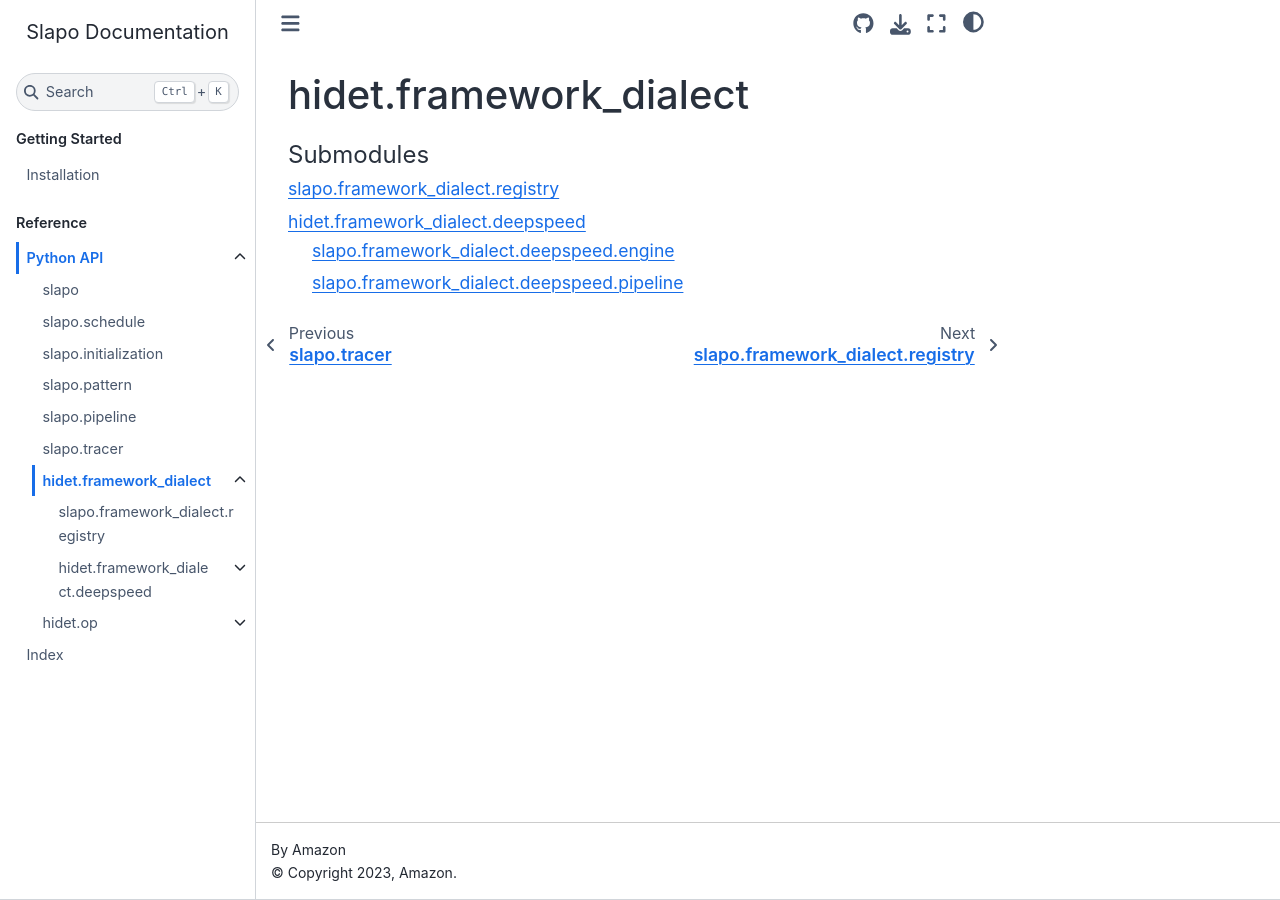
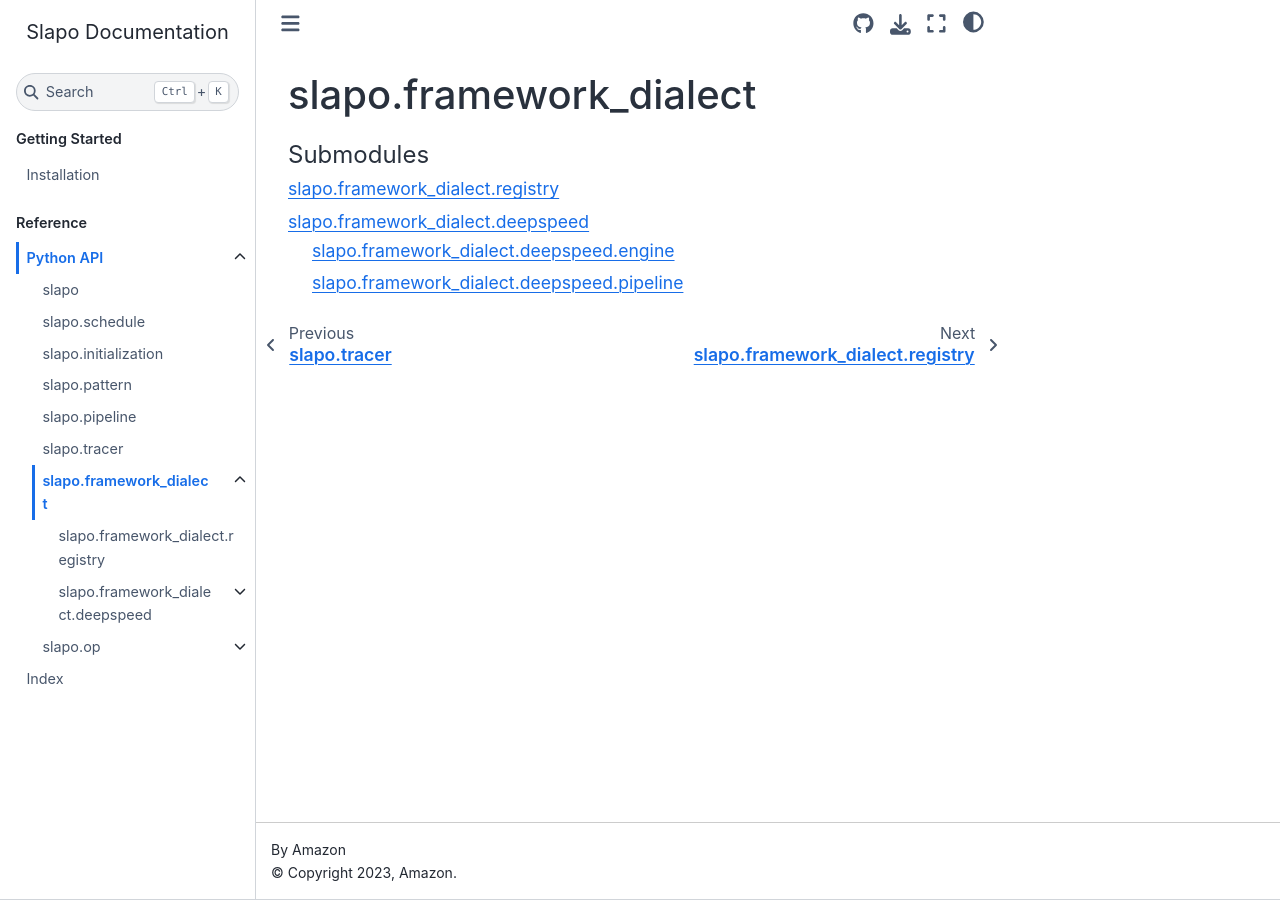
Before and after one commit to awslabs/slapo, a Sphinx documentation site: the page built from docs/source/python_api/framework_dialect/index.rst, in a window 1280 px wide. Built offline with Sphinx 7.4.7 and the Sphinx Book theme 1.1.4, drawn with Linux system fonts in a browser that asks for light colours; pages that are not in the unit, such as notebooks, are missing from menus.

Commit message:
[docs] Fix Slapo name

```diff
--- a/docs/source/python_api/framework_dialect/deepspeed/index.rst
+++ b/docs/source/python_api/framework_dialect/deepspeed/index.rst
@@ -1,4 +1,4 @@
-hidet.framework_dialect.deepspeed
+slapo.framework_dialect.deepspeed
 =============================
 
 .. toctree::
--- a/docs/source/python_api/framework_dialect/index.rst
+++ b/docs/source/python_api/framework_dialect/index.rst
@@ -1,4 +1,4 @@
-hidet.framework_dialect
+slapo.framework_dialect
 ===================
 
 .. toctree::
--- a/docs/source/python_api/op/index.rst
+++ b/docs/source/python_api/op/index.rst
@@ -1,4 +1,4 @@
-hidet.op
+slapo.op
 ========
 
 .. toctree::
```
